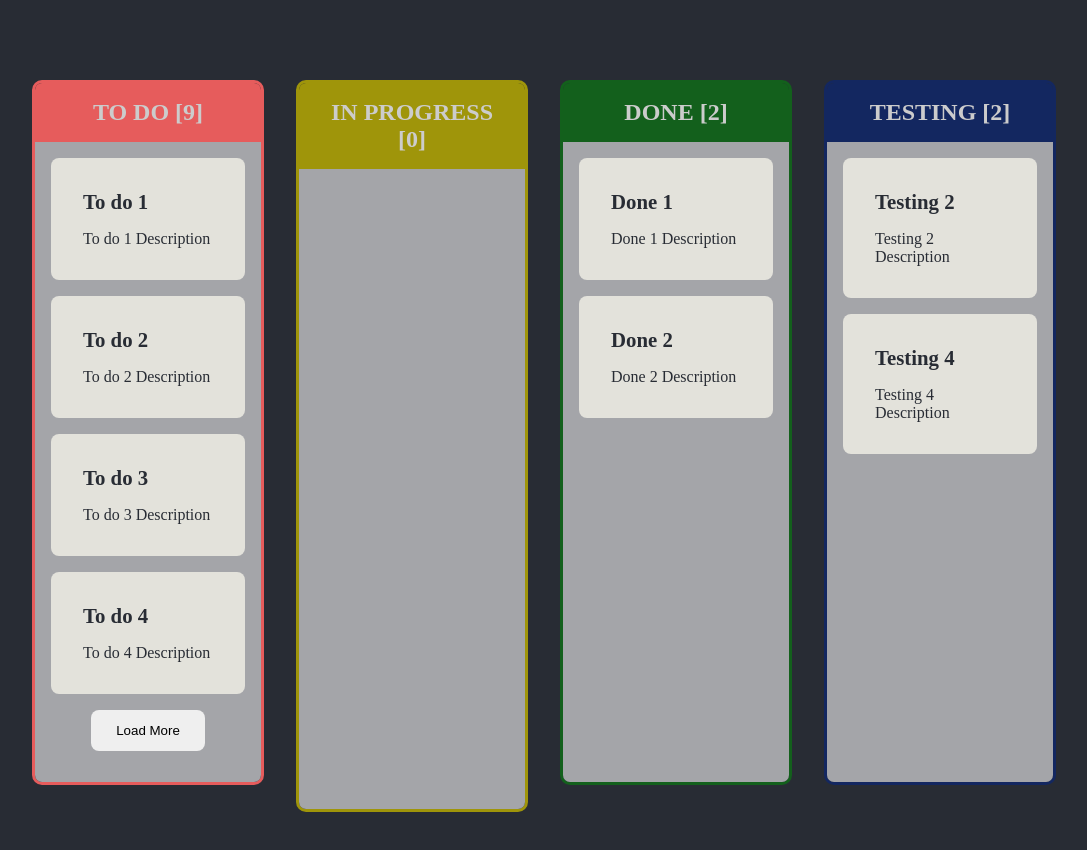
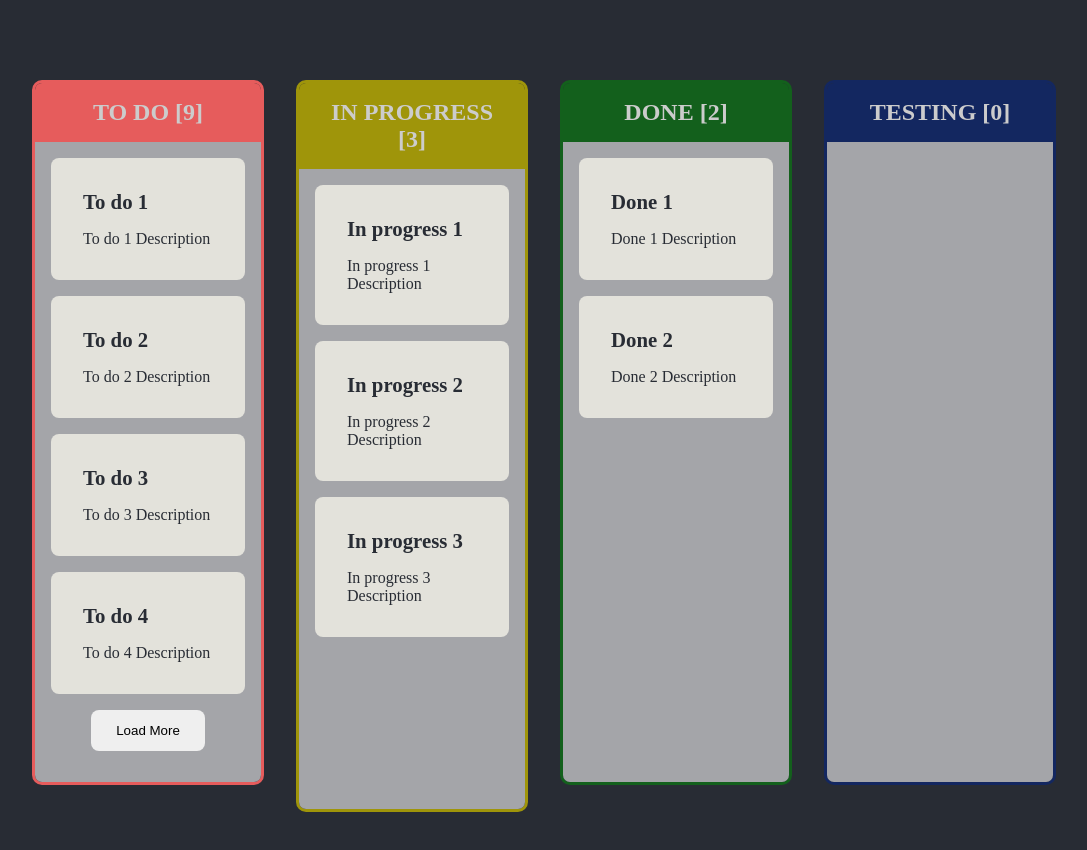
Before and after one commit to Fjolla2002/kanban-vue, a Vue app: page / in a window 1280 px wide. Shown: the top 850 px of the page, without its empty margins (96-1183 px from the left). Built offline with nearby package versions, Linux system fonts and the light colour scheme.

Commit message:
changed data

```diff
--- a/src/assets/data.ts
+++ b/src/assets/data.ts
@@ -20,7 +20,11 @@ export const data = [
   {
     id: 2,
     status: "IN PROGRESS",
-    tasks: [],
+    tasks: [
+      { id: 1, title: "In progress 1", desc: "In progress 1 Description" },
+      { id: 2, title: "In progress 2", desc: "In progress 2 Description" },
+      { id: 3, title: "In progress 3", desc: "In progress 3 Description" },
+    ],
     styles: {
       background: "#9f950a",
     },
@@ -40,8 +44,8 @@ export const data = [
     id: 4,
     status: "TESTING",
     tasks: [
-      { id: 2, title: "Testing 2", desc: "Testing 2 Description" },
-      { id: 4, title: "Testing 4", desc: "Testing 4 Description" },
+      // { id: 2, title: "Testing 2", desc: "Testing 2 Description" },
+      // { id: 4, title: "Testing 4", desc: "Testing 4 Description" },
     ],
     styles: {
       background: "#132760",
--- a/src/components/TheTable.vue
+++ b/src/components/TheTable.vue
@@ -153,8 +153,6 @@ export default defineComponent({
             tableIndex: this.tableIndex,
             taskIndex: this.tasks.length - 1,
           });
-        } else {
-          return;
         }
       }
     },
```
